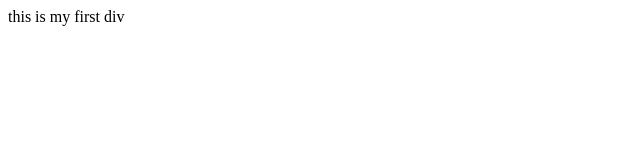
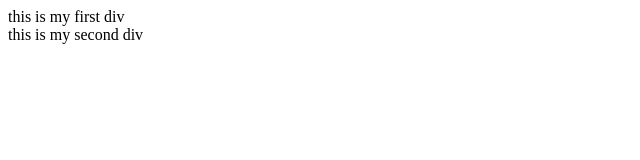
Before and after one commit to iamagchristian/Zuri-task, a plain HTML site: page index.html in a window 1280 px wide. Shown: the whole page, without its empty margins (0-640 px from the left). Drawn offline with Linux system fonts and the light colour scheme.

Commit message:
Update index.html

```diff
--- a/index.html
+++ b/index.html
@@ -8,5 +8,7 @@
 </head>
 <body>
     <div>this is my first div</div>
+    <div>this is my second div
+    </div>
 </body>
 </html>
```
